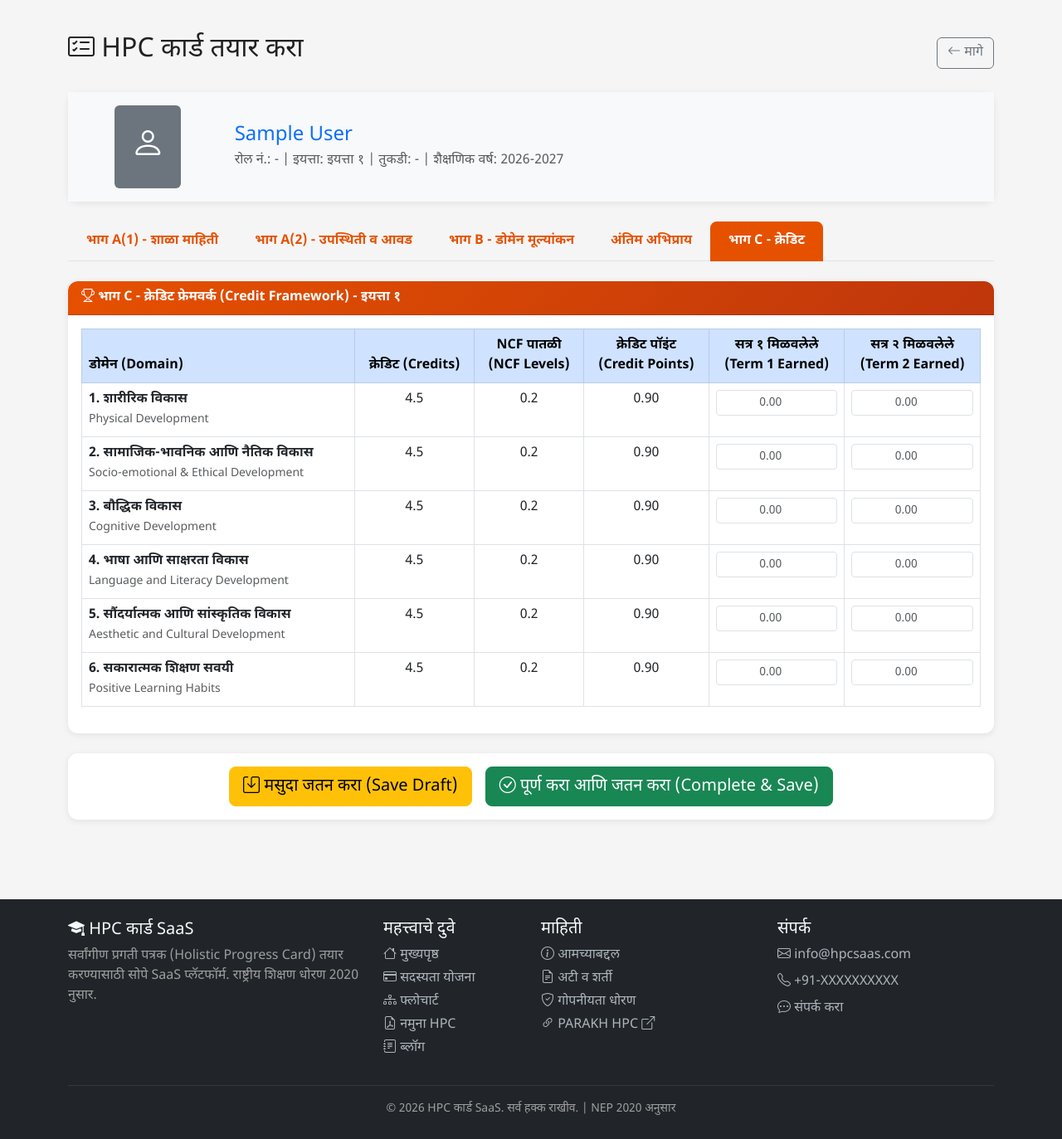
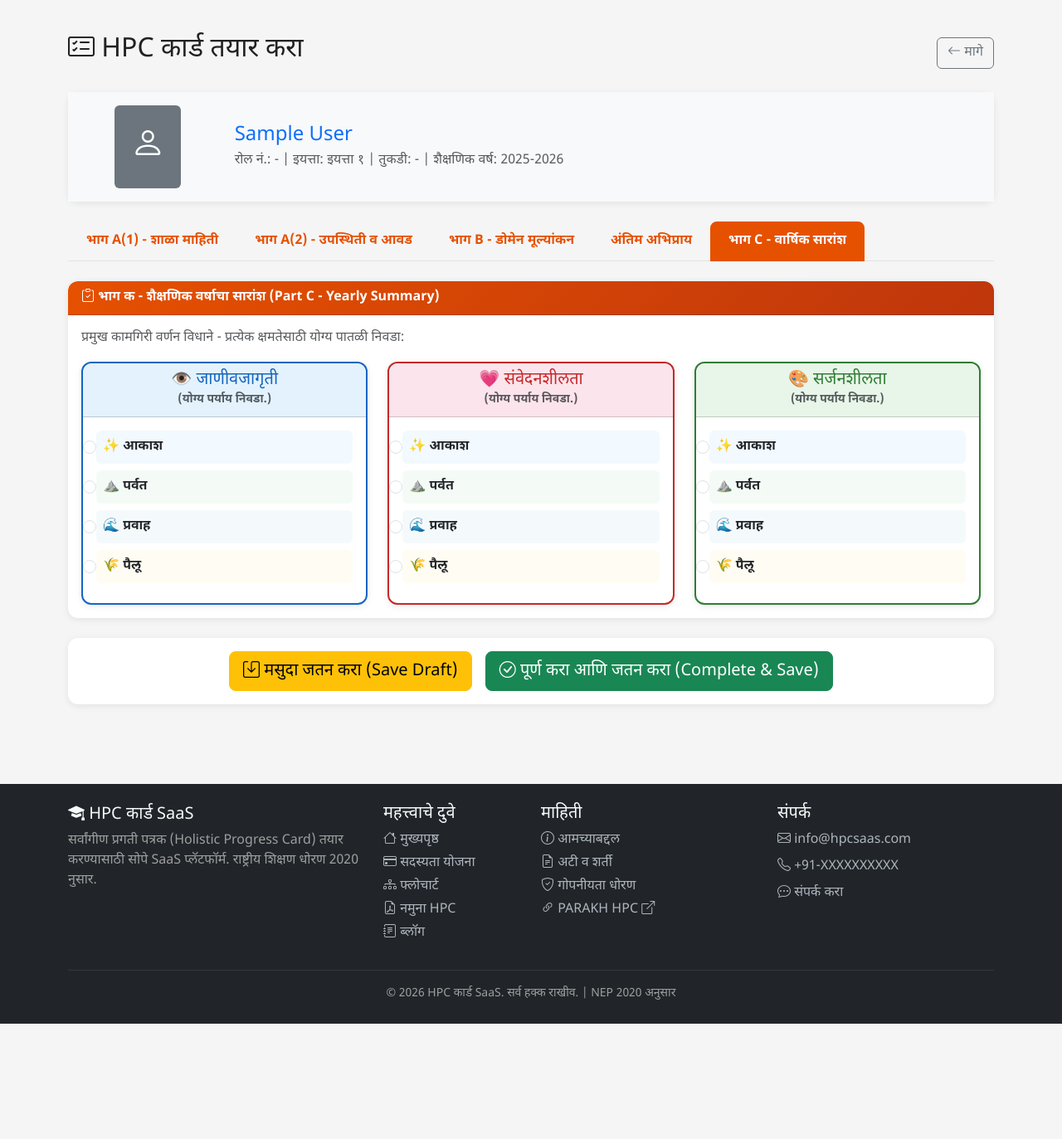
Before and after one commit to amolhankare001/hpc-saas, a PHP site: page /cards/create.php?student_id=1 in a window 1280 px wide, after a click on "भाग C - वार्षिक सारांश". Shown: the part 62-1435 px from the top of the page at 83% size. After the commit the page ends 1296 px from the top, so only its background shows below. Run offline with PHP 8.4, Linux system fonts and the light colour scheme; the visitor is signed in with stand-in values (Sample User, id 1); data comes from the database, SQL or seed files in the repository; data that the repository does not hold is empty.

Commit message:
Add editable Part C yearly summary fields, fix academic year to 2025-26, disable credits tab
- Added summary_awareness, summary_sensitivity, summary_creativity columns to hpc_cards table
- Added editable radio buttons in create.php Part C tab for selecting overall levels
- Updated generate_pdf.php to use saved summary values (falls back to auto-calculation)
- Updated view.php to display Part C summary instead of credit framework
- Fixed academic_year() to use June cutoff (Indian academic year runs June-May)
- Renamed Part C tab from 'क्रेडिट' to 'वार्षिक सारांश'

Co-Authored-By: Amol Hankare <amolhankare01@gmail.com>

```diff
--- a/cards/create.php
+++ b/cards/create.php
@@ -129,14 +129,19 @@ if ($_SERVER['REQUEST_METHOD'] === 'POST' && $student) {
 
     $final_annual_feedback = trim($_POST['final_annual_feedback'] ?? '');
 
+    // Part C summary: overall awareness/sensitivity/creativity levels
+    $summary_awareness = $_POST['summary_awareness'] ?? null;
+    $summary_sensitivity = $_POST['summary_sensitivity'] ?? null;
+    $summary_creativity = $_POST['summary_creativity'] ?? null;
+
     if (!$hpc_card) {
-        $stmt = $db->prepare("INSERT INTO hpc_cards (student_id, school_id, academic_year, teacher_code, status, final_annual_feedback) VALUES (?, ?, ?, ?, ?, ?)");
-        $stmt->execute([$student_id, $school_id, academic_year(), $teacher_code, $status, $final_annual_feedback]);
+        $stmt = $db->prepare("INSERT INTO hpc_cards (student_id, school_id, academic_year, teacher_code, status, final_annual_feedback, summary_awareness, summary_sensitivity, summary_creativity) VALUES (?, ?, ?, ?, ?, ?, ?, ?, ?)");
+        $stmt->execute([$student_id, $school_id, academic_year(), $teacher_code, $status, $final_annual_feedback, $summary_awareness, $summary_sensitivity, $summary_creativity]);
         $hpc_card_id = $db->lastInsertId();
     } else {
         $hpc_card_id = $hpc_card['id'];
-        $stmt = $db->prepare("UPDATE hpc_cards SET teacher_code = ?, status = ?, final_annual_feedback = ? WHERE id = ? AND school_id = ?");
-        $stmt->execute([$teacher_code, $status, $final_annual_feedback, $hpc_card_id, $school_id]);
+        $stmt = $db->prepare("UPDATE hpc_cards SET teacher_code = ?, status = ?, final_annual_feedback = ?, summary_awareness = ?, summary_sensitivity = ?, summary_creativity = ? WHERE id = ? AND school_id = ?");
+        $stmt->execute([$teacher_code, $status, $final_annual_feedback, $summary_awareness, $summary_sensitivity, $summary_creativity, $hpc_card_id, $school_id]);
     }
 
     // Save attendance
@@ -338,7 +343,7 @@ require_once __DIR__ . '/../includes/header.php';
         <li class="nav-item"><a class="nav-link" data-bs-toggle="tab" href="#partA2">भाग A(2) - उपस्थिती व आवड</a></li>
         <li class="nav-item"><a class="nav-link" data-bs-toggle="tab" href="#partB">भाग B - डोमेन मूल्यांकन</a></li>
         <li class="nav-item"><a class="nav-link" data-bs-toggle="tab" href="#partFinal">अंतिम अभिप्राय</a></li>
-        <li class="nav-item"><a class="nav-link" data-bs-toggle="tab" href="#partC">भाग C - क्रेडिट</a></li>
+        <li class="nav-item"><a class="nav-link" data-bs-toggle="tab" href="#partC">भाग C - वार्षिक सारांश</a></li>
     </ul>
 
     <div class="tab-content">
@@ -898,55 +903,47 @@ require_once __DIR__ . '/../includes/header.php';
             </div>
         </div>
 
-        <!-- PART C - Credit Framework -->
+        <!-- PART C - Yearly Summary (भाग क) -->
         <div class="tab-pane fade" id="partC">
             <div class="card mb-4">
-                <div class="card-header"><i class="bi bi-trophy"></i> भाग C - क्रेडिट फ्रेमवर्क (Credit Framework) - इयत्ता १</div>
+                <div class="card-header bg-primary text-white"><i class="bi bi-clipboard-check"></i> भाग क - शैक्षणिक वर्षाचा सारांश (Part C - Yearly Summary)</div>
                 <div class="card-body">
-                    <div class="table-responsive">
-                        <table class="table table-bordered">
-                            <thead class="table-primary">
-                                <tr>
-                                    <th>डोमेन (Domain)</th>
-                                    <th class="text-center">क्रेडिट (Credits)</th>
-                                    <th class="text-center">NCF पातळी<br>(NCF Levels)</th>
-                                    <th class="text-center">क्रेडिट पॉइंट<br>(Credit Points)</th>
-                                    <th class="text-center">सत्र १ मिळवलेले<br>(Term 1 Earned)</th>
-                                    <th class="text-center">सत्र २ मिळवलेले<br>(Term 2 Earned)</th>
-                                </tr>
-                            </thead>
-                            <tbody>
-                                <?php
-                                $stmt_credits = null;
-                                $credit_data = [];
-                                if ($hpc_card) {
-                                    $stmt_credits = $db->prepare("SELECT * FROM hpc_credits WHERE hpc_card_id = ?");
-                                    $stmt_credits->execute([$hpc_card['id']]);
-                                    foreach ($stmt_credits->fetchAll() as $c) {
-                                        $credit_data[$c['domain_name_mr']] = $c;
-                                    }
-                                }
-                                foreach ($domains as $domain_id => $domain):
-                                    $cd = $credit_data[$domain['name_mr']] ?? [];
-                                ?>
-                                <tr>
-                                    <td>
-                                        <strong><?= $domain_id ?>. <?= $domain['name_mr'] ?></strong><br>
-                                        <small class="text-muted"><?= $domain['name'] ?></small>
-                                    </td>
-                                    <td class="text-center">4.5</td>
-                                    <td class="text-center">0.2</td>
-                                    <td class="text-center">0.90</td>
-                                    <td class="text-center">
-                                        <input type="number" class="form-control form-control-sm text-center" name="credit_earned_<?= $domain_id ?>" step="0.01" min="0" max="0.90" value="<?= $cd['credit_points_earned'] ?? '' ?>" placeholder="0.00">
-                                    </td>
-                                    <td class="text-center">
-                                        <input type="number" class="form-control form-control-sm text-center" name="credit_earned_term2_<?= $domain_id ?>" step="0.01" min="0" max="0.90" value="<?= $cd['credit_points_earned_term2'] ?? '' ?>" placeholder="0.00">
-                                    </td>
-                                </tr>
-                                <?php endforeach; ?>
-                            </tbody>
-                        </table>
+                    <p class="text-muted mb-3">प्रमुख कामगिरी वर्णन विधाने - प्रत्येक क्षमतेसाठी योग्य पातळी निवडा:</p>
+                    <div class="row g-4">
+                        <?php
+                        $summary_fields = [
+                            'awareness' => ['title' => 'जाणीवजागृती', 'emoji' => '👁️', 'color' => '#E3F2FD', 'border' => '#1565C0'],
+                            'sensitivity' => ['title' => 'संवेदनशीलता', 'emoji' => '💗', 'color' => '#FCE4EC', 'border' => '#C62828'],
+                            'creativity' => ['title' => 'सर्जनशीलता', 'emoji' => '🎨', 'color' => '#E8F5E9', 'border' => '#2E7D32'],
+                        ];
+                        $summary_levels = [
+                            'akash' => ['label' => 'आकाश', 'emoji' => '✨', 'color' => '#cce5ff'],
+                            'parvat' => ['label' => 'पर्वत', 'emoji' => '⛰️', 'color' => '#d4edda'],
+                            'pravah' => ['label' => 'प्रवाह', 'emoji' => '🌊', 'color' => '#d1ecf1'],
+                            'pailu' => ['label' => 'पैलू', 'emoji' => '🌾', 'color' => '#fff3cd'],
+                        ];
+                        foreach ($summary_fields as $skey => $sfield):
+                            $saved_val = $hpc_card['summary_' . $skey] ?? '';
+                        ?>
+                        <div class="col-md-4">
+                            <div class="card h-100" style="border: 2px solid <?= $sfield['border'] ?>;">
+                                <div class="card-header text-center" style="background: <?= $sfield['color'] ?>;">
+                                    <h5 class="mb-0" style="color: <?= $sfield['border'] ?>;"><?= $sfield['emoji'] ?> <?= $sfield['title'] ?></h5>
+                                    <small class="text-muted">(योग्य पर्याय निवडा.)</small>
+                                </div>
+                                <div class="card-body">
+                                    <?php foreach ($summary_levels as $lkey => $linfo): ?>
+                                    <div class="form-check mb-2 p-2 rounded" style="background: <?= $linfo['color'] ?>40;">
+                                        <input class="form-check-input" type="radio" name="summary_<?= $skey ?>" value="<?= $lkey ?>" id="summary_<?= $skey ?>_<?= $lkey ?>" <?= ($saved_val === $lkey) ? 'checked' : '' ?>>
+                                        <label class="form-check-label fw-bold" for="summary_<?= $skey ?>_<?= $lkey ?>">
+                                            <?= $linfo['emoji'] ?> <?= $linfo['label'] ?>
+                                        </label>
+                                    </div>
+                                    <?php endforeach; ?>
+                                </div>
+                            </div>
+                        </div>
+                        <?php endforeach; ?>
                     </div>
                 </div>
             </div>
--- a/config/database.php
+++ b/config/database.php
@@ -115,7 +115,9 @@ function flash($key, $message = null) {
 function academic_year() {
     $month = date('n');
     $year = date('Y');
-    if ($month >= 4) {
+    // Indian academic year runs June to May
+    // June (6) onwards = new academic year, up to May (5) = previous academic year
+    if ($month >= 6) {
         return $year . '-' . ($year + 1);
     }
     return ($year - 1) . '-' . $year;
--- a/sql/schema.sql
+++ b/sql/schema.sql
@@ -148,6 +148,10 @@ CREATE TABLE IF NOT EXISTS hpc_cards (
     academic_year VARCHAR(10) NOT NULL,
     teacher_code VARCHAR(50),
     status ENUM('draft','completed','printed') DEFAULT 'draft',
+    -- Part C yearly summary: overall levels for awareness, sensitivity, creativity
+    summary_awareness VARCHAR(20) DEFAULT NULL COMMENT 'Overall awareness level: akash/parvat/pravah/pailu',
+    summary_sensitivity VARCHAR(20) DEFAULT NULL COMMENT 'Overall sensitivity level: akash/parvat/pravah/pailu',
+    summary_creativity VARCHAR(20) DEFAULT NULL COMMENT 'Overall creativity level: akash/parvat/pravah/pailu',
     created_at TIMESTAMP DEFAULT CURRENT_TIMESTAMP,
     updated_at TIMESTAMP DEFAULT CURRENT_TIMESTAMP ON UPDATE CURRENT_TIMESTAMP,
     FOREIGN KEY (student_id) REFERENCES students(id) ON DELETE CASCADE,
```
Also changed, not shown: cards/generate_pdf.php (+16 -6 lines), cards/view.php (+30 -40 lines).
